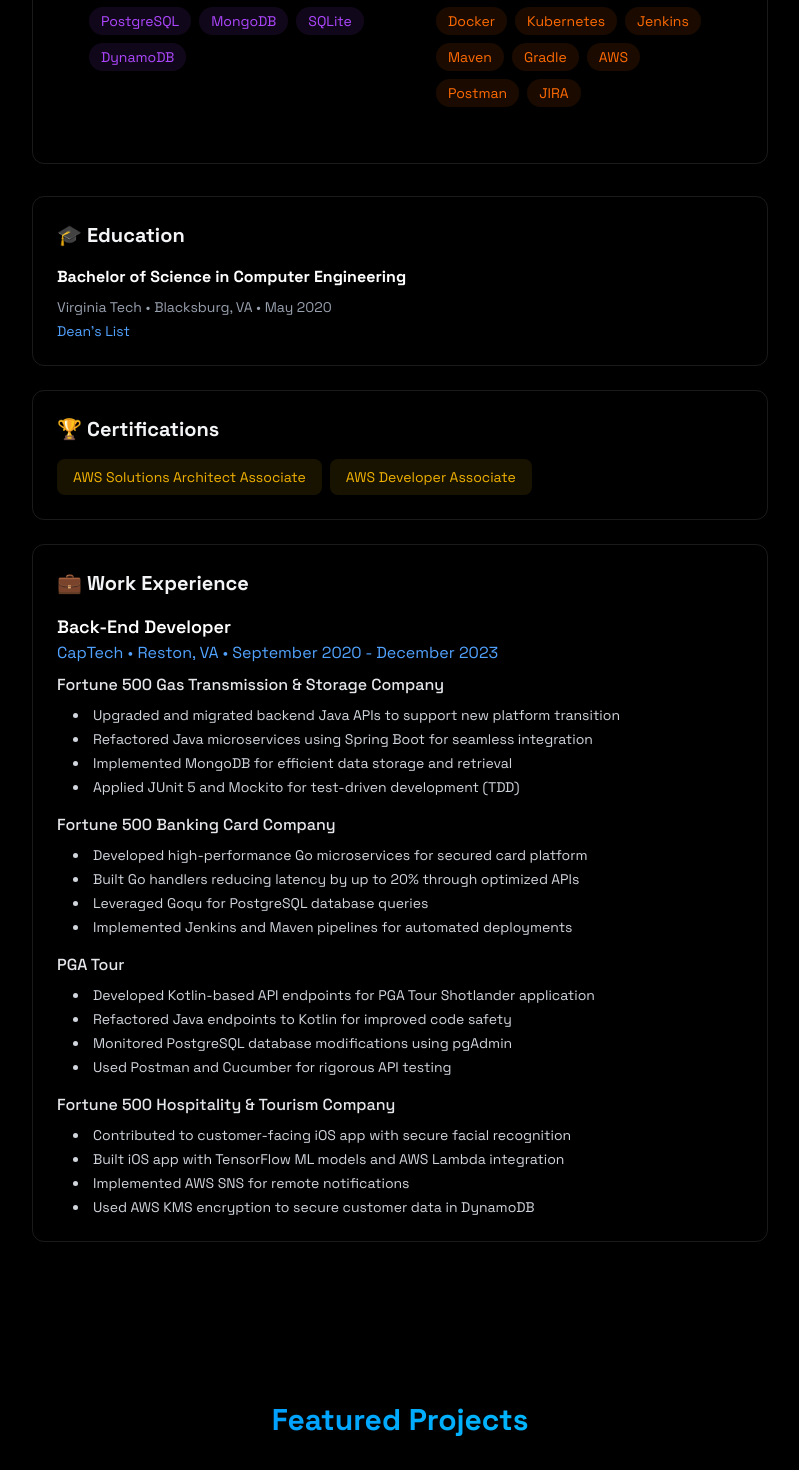
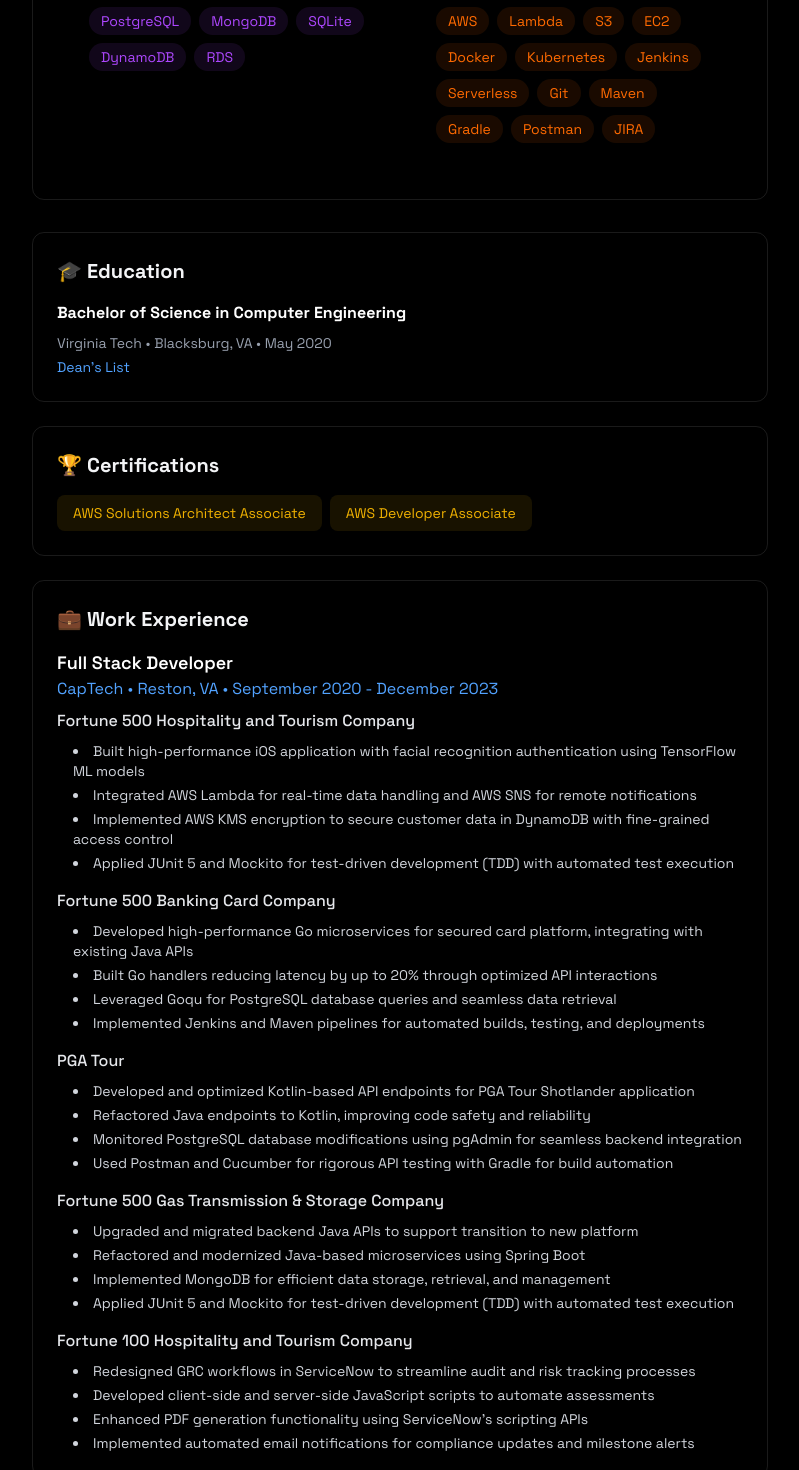
Before and after one commit to farazalam27/fqa-portfolio, a React (Vite) app: page / in a window 1280 px wide. Shown: the part 1330-2800 px from the top of the page, without its empty margins (240-1039 px from the left). Built offline with nearby package versions, Linux system fonts and the light colour scheme.

Commit message:
Updated about and home sections

```diff
--- a/src/components/sections/About.tsx
+++ b/src/components/sections/About.tsx
@@ -2,10 +2,10 @@ import { RevealOnScroll } from "../RevealOnScroll";
 import type { JSX } from 'react';
 
 export const About = (): JSX.Element => {
-    const languages: string[] = ["Java", "Python", "Golang", "Kotlin", "JavaScript", "TypeScript", "Swift", "C++", "SQL"];
-    const frameworks: string[] = ["Spring Boot", "React", "Node.js", "JUnit"];
-    const databases: string[] = ["PostgreSQL", "MongoDB", "SQLite", "DynamoDB"];
-    const tools: string[] = ["Docker", "Kubernetes", "Jenkins", "Maven", "Gradle", "AWS", "Postman", "JIRA"];
+    const languages: string[] = ["JavaScript", "TypeScript", "Java", "Go", "Kotlin", "Swift", "Python", "SQL"];
+    const frameworks: string[] = ["React", "Next.js", "Node.js", "Express.js", "Spring Boot", "Tailwind CSS", "Bootstrap"];
+    const databases: string[] = ["PostgreSQL", "MongoDB", "SQLite", "DynamoDB", "RDS"];
+    const tools: string[] = ["AWS", "Lambda", "S3", "EC2", "Docker", "Kubernetes", "Jenkins", "Serverless", "Git", "Maven", "Gradle", "Postman", "JIRA"];
     const certifications: string[] = ["AWS Solutions Architect Associate", "AWS Developer Associate"];
 
     return (
@@ -112,47 +112,57 @@ export const About = (): JSX.Element => {
                         <h3 className="text-xl font-bold mb-4">💼 Work Experience</h3>
                         <div className="space-y-6 text-gray-300">
                             <div>
-                                <h4 className="font-semibold text-white text-lg">Back-End Developer</h4>
+                                <h4 className="font-semibold text-white text-lg">Full Stack Developer</h4>
                                 <div className="text-blue-400 mb-2">CapTech • Reston, VA • September 2020 - December 2023</div>
 
                                 <div className="space-y-4">
                                     <div>
-                                        <h5 className="font-medium text-gray-200 mb-2">Fortune 500 Gas Transmission & Storage Company</h5>
+                                        <h5 className="font-medium text-gray-200 mb-2">Fortune 500 Hospitality and Tourism Company</h5>
                                         <ul className="list-disc list-inside space-y-1 text-sm ml-4">
-                                            <li>Upgraded and migrated backend Java APIs to support new platform transition</li>
-                                            <li>Refactored Java microservices using Spring Boot for seamless integration</li>
-                                            <li>Implemented MongoDB for efficient data storage and retrieval</li>
-                                            <li>Applied JUnit 5 and Mockito for test-driven development (TDD)</li>
+                                            <li>Built high-performance iOS application with facial recognition authentication using TensorFlow ML models</li>
+                                            <li>Integrated AWS Lambda for real-time data handling and AWS SNS for remote notifications</li>
+                                            <li>Implemented AWS KMS encryption to secure customer data in DynamoDB with fine-grained access control</li>
+                                            <li>Applied JUnit 5 and Mockito for test-driven development (TDD) with automated test execution</li>
                                         </ul>
                                     </div>
 
                                     <div>
                                         <h5 className="font-medium text-gray-200 mb-2">Fortune 500 Banking Card Company</h5>
                                         <ul className="list-disc list-inside space-y-1 text-sm ml-4">
-                                            <li>Developed high-performance Go microservices for secured card platform</li>
-                                            <li>Built Go handlers reducing latency by up to 20% through optimized APIs</li>
-                                            <li>Leveraged Goqu for PostgreSQL database queries</li>
-                                            <li>Implemented Jenkins and Maven pipelines for automated deployments</li>
+                                            <li>Developed high-performance Go microservices for secured card platform, integrating with existing Java APIs</li>
+                                            <li>Built Go handlers reducing latency by up to 20% through optimized API interactions</li>
+                                            <li>Leveraged Goqu for PostgreSQL database queries and seamless data retrieval</li>
+                                            <li>Implemented Jenkins and Maven pipelines for automated builds, testing, and deployments</li>
                                         </ul>
                                     </div>
 
                                     <div>
                                         <h5 className="font-medium text-gray-200 mb-2">PGA Tour</h5>
                                         <ul className="list-disc list-inside space-y-1 text-sm ml-4">
-                                            <li>Developed Kotlin-based API endpoints for PGA Tour Shotlander application</li>
-                                            <li>Refactored Java endpoints to Kotlin for improved code safety</li>
-                                            <li>Monitored PostgreSQL database modifications using pgAdmin</li>
-                                            <li>Used Postman and Cucumber for rigorous API testing</li>
+                                            <li>Developed and optimized Kotlin-based API endpoints for PGA Tour Shotlander application</li>
+                                            <li>Refactored Java endpoints to Kotlin, improving code safety and reliability</li>
+                                            <li>Monitored PostgreSQL database modifications using pgAdmin for seamless backend integration</li>
+                                            <li>Used Postman and Cucumber for rigorous API testing with Gradle for build automation</li>
                                         </ul>
                                     </div>
 
                                     <div>
-                                        <h5 className="font-medium text-gray-200 mb-2">Fortune 500 Hospitality & Tourism Company</h5>
+                                        <h5 className="font-medium text-gray-200 mb-2">Fortune 500 Gas Transmission & Storage Company</h5>
                                         <ul className="list-disc list-inside space-y-1 text-sm ml-4">
-                                            <li>Contributed to customer-facing iOS app with secure facial recognition</li>
-                                            <li>Built iOS app with TensorFlow ML models and AWS Lambda integration</li>
-                                            <li>Implemented AWS SNS for remote notifications</li>
-                                            <li>Used AWS KMS encryption to secure customer data in DynamoDB</li>
+                                            <li>Upgraded and migrated backend Java APIs to support transition to new platform</li>
+                                            <li>Refactored and modernized Java-based microservices using Spring Boot</li>
+                                            <li>Implemented MongoDB for efficient data storage, retrieval, and management</li>
+                                            <li>Applied JUnit 5 and Mockito for test-driven development (TDD) with automated test execution</li>
+                                        </ul>
+                                    </div>
+
+                                    <div>
+                                        <h5 className="font-medium text-gray-200 mb-2">Fortune 100 Hospitality and Tourism Company</h5>
+                                        <ul className="list-disc list-inside space-y-1 text-sm ml-4">
+                                            <li>Redesigned GRC workflows in ServiceNow to streamline audit and risk tracking processes</li>
+                                            <li>Developed client-side and server-side JavaScript scripts to automate assessments</li>
+                                            <li>Enhanced PDF generation functionality using ServiceNow's scripting APIs</li>
+                                            <li>Implemented automated email notifications for compliance updates and milestone alerts</li>
                                         </ul>
                                     </div>
                                 </div>
--- a/src/components/sections/Home.tsx
+++ b/src/components/sections/Home.tsx
@@ -13,9 +13,9 @@ export const Home = (): JSX.Element => {
                     Hi, I'm Faraz
                 </h1>
                 <p className="text-gray-400 text-lg mb-8 max-w-2xl mx-auto">
-                    I'm a backend developer who builds scalable systems that Fortune 500 companies rely on. Over the past 4 years,
-                    I've architected microservices in Java and Go and designed cloud solutions on AWS that handle millions of requests.
-                    I specialize in turning complex business challenges into robust, maintainable code that performs under pressure.
+                    I'm a Full Stack Engineer with 3+ years of experience building scalable enterprise applications across multiple languages
+                    and cloud platforms. From high-performance Go microservices to React frontends, Java Spring Boot APIs to iOS apps with ML,
+                    I've delivered end-to-end solutions for Fortune 500 clients that handle millions of requests and secure sensitive data.
                 </p>
                 <div className="flex justify-center space-x-4">
                     <button
```
